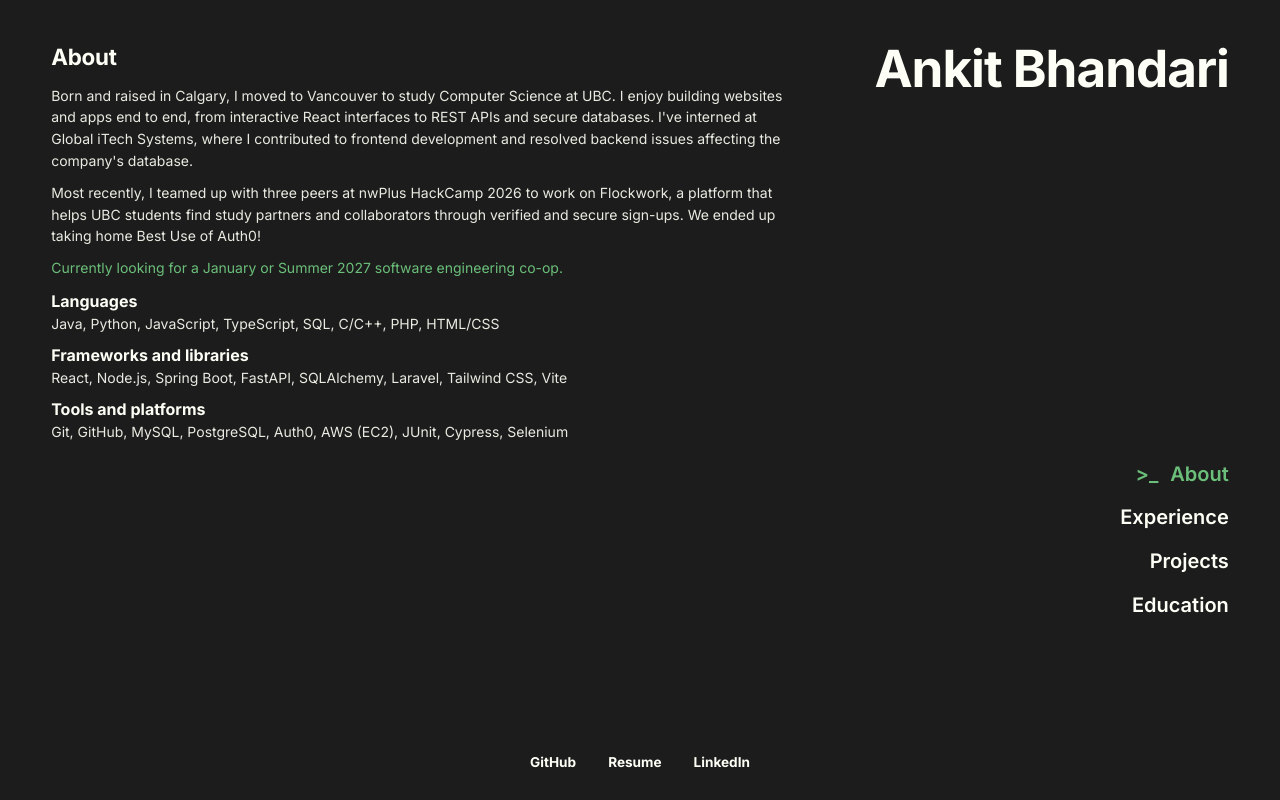
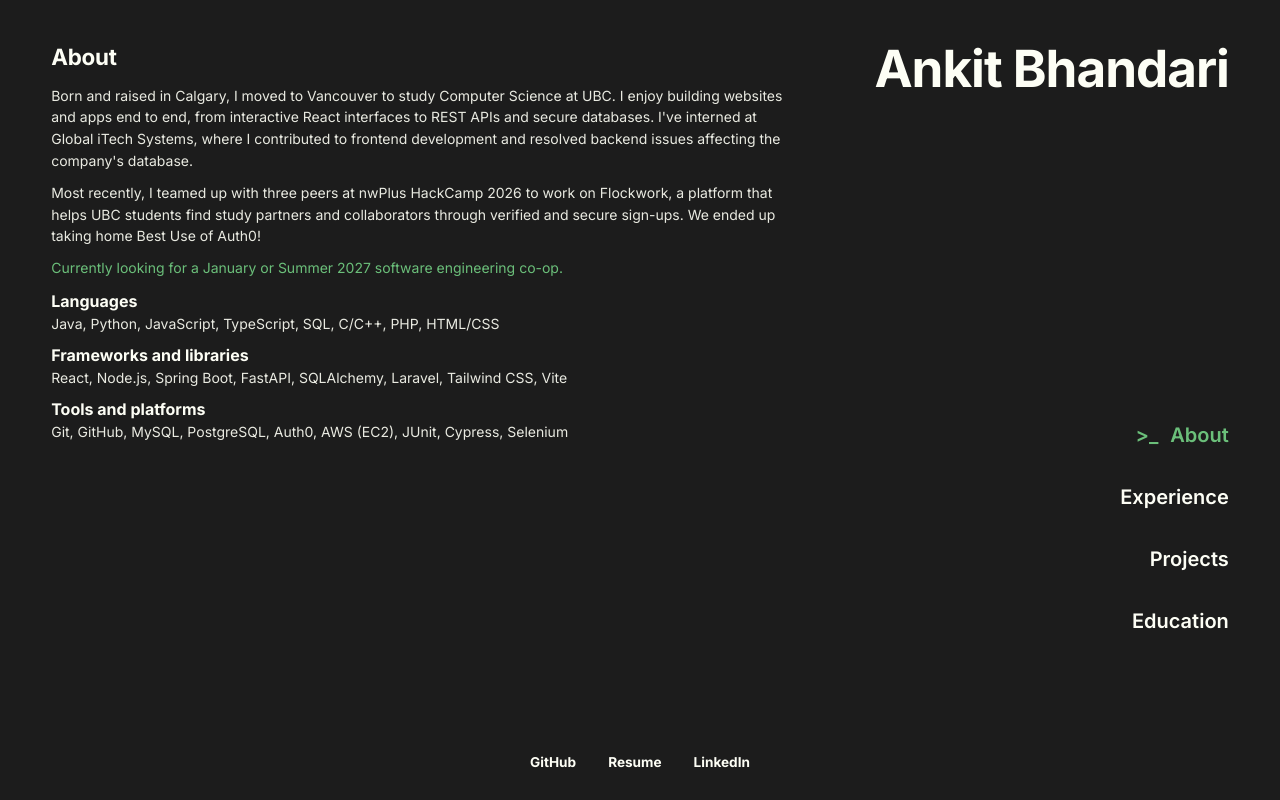
Before and after one commit to AnkitBhandari10/AnkitBhandari10.github.io, a React (Vite) app: page / in a window 1280 px wide. Built offline with nearby package versions, Linux system fonts and the light colour scheme.

Commit message:
Adjust margin and gap in ts-menu style

```diff
--- a/src/title.css
+++ b/src/title.css
@@ -160,11 +160,11 @@ body {
 .ts-menu {
   grid-area: menu;
   align-self: end;
-  margin-bottom: 14vh;
+  margin-bottom: 12vh;
   display: flex;
   flex-direction: column;
   align-items: flex-end;
-  gap: 0.35rem;
+  gap: clamp(1rem, 3vh, 2rem);
 }
 
 .ts-opt {
```
